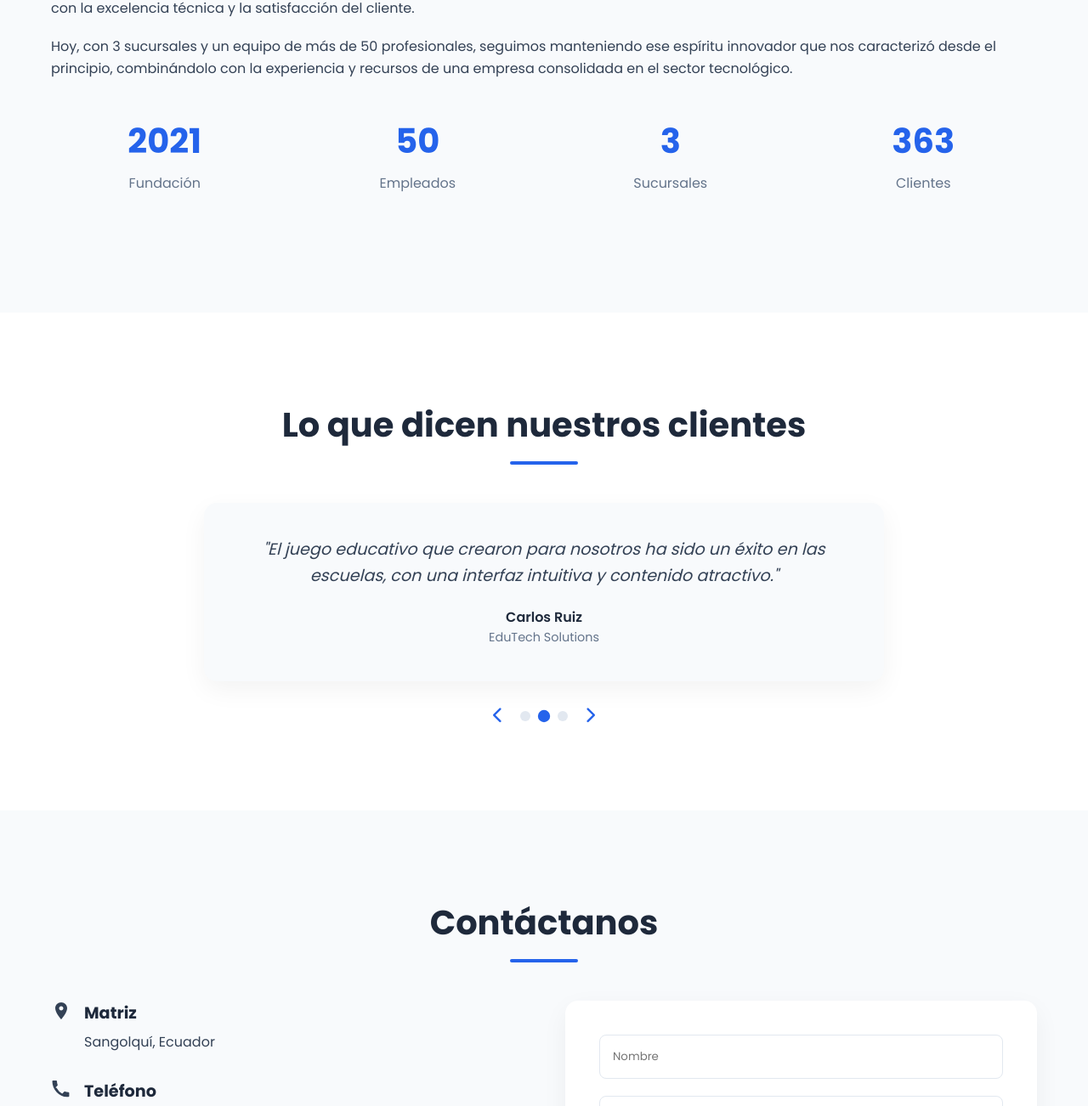
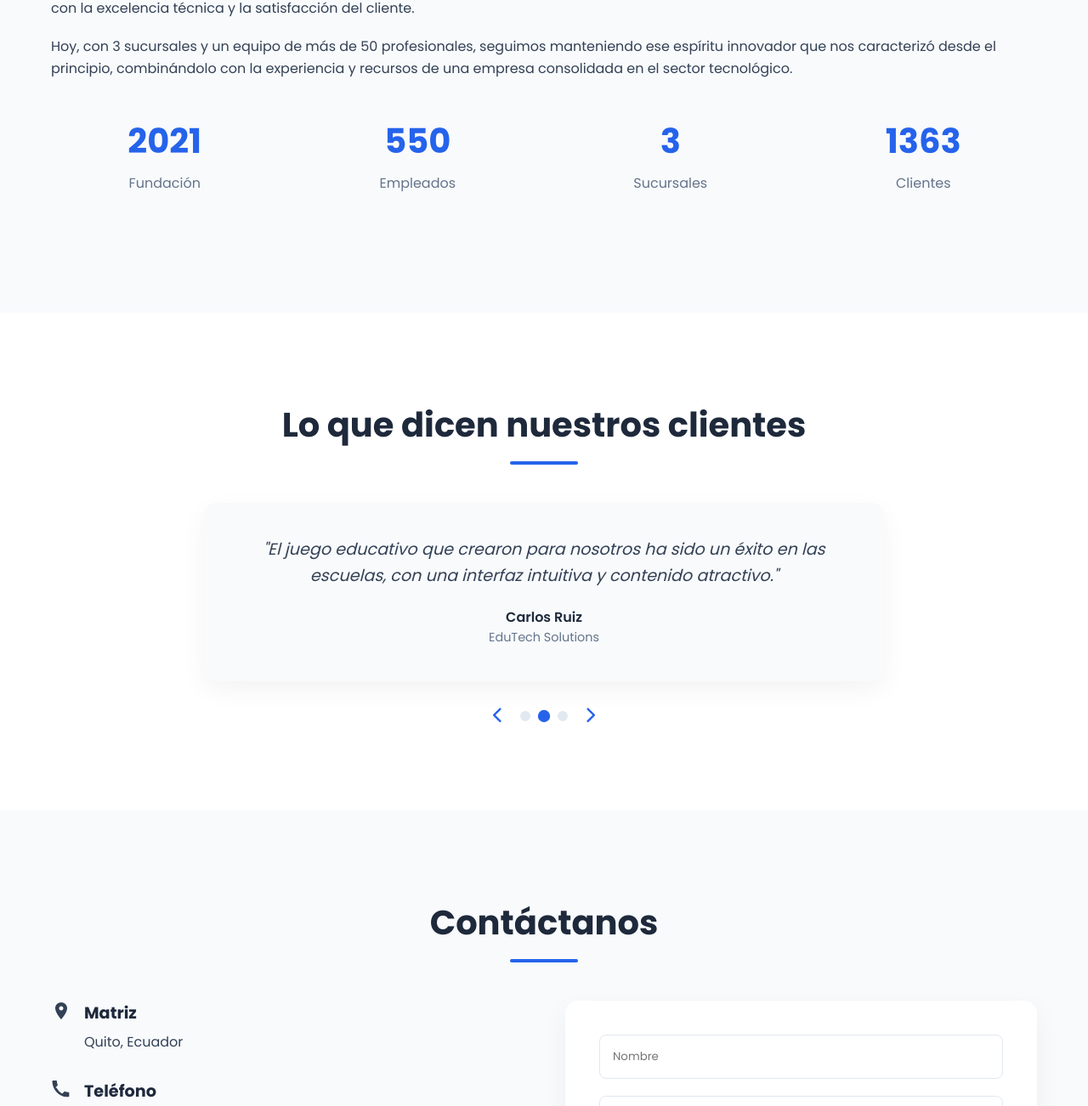
Before and after one commit to vieerr/saint-roche-nw, a plain HTML site: page index.html in a window 1280 px wide. Shown: the part 1458-2760 px from the top of the page at 85% size. Drawn offline with Linux system fonts and the light colour scheme.

Commit message:
fix: incorrect stats n info on the footer

```diff
--- a/index.html
+++ b/index.html
@@ -420,7 +420,7 @@
               <div class="label">Fundación</div>
             </div>
             <div class="milestone">
-              <div class="number" data-count="50">0</div>
+              <div class="number" data-count="550">0</div>
               <div class="label">Empleados</div>
             </div>
             <div class="milestone">
@@ -428,7 +428,7 @@
               <div class="label">Sucursales</div>
             </div>
             <div class="milestone">
-              <div class="number" data-count="363">0</div>
+              <div class="number" data-count="1363">0</div>
               <div class="label">Clientes</div>
             </div>
           </div>
@@ -506,7 +506,7 @@
               </svg>
               <div>
                 <h3>Matriz</h3>
-                <p>Sangolquí, Ecuador</p>
+                <p>Quito, Ecuador</p>
               </div>
             </div>
 
```
